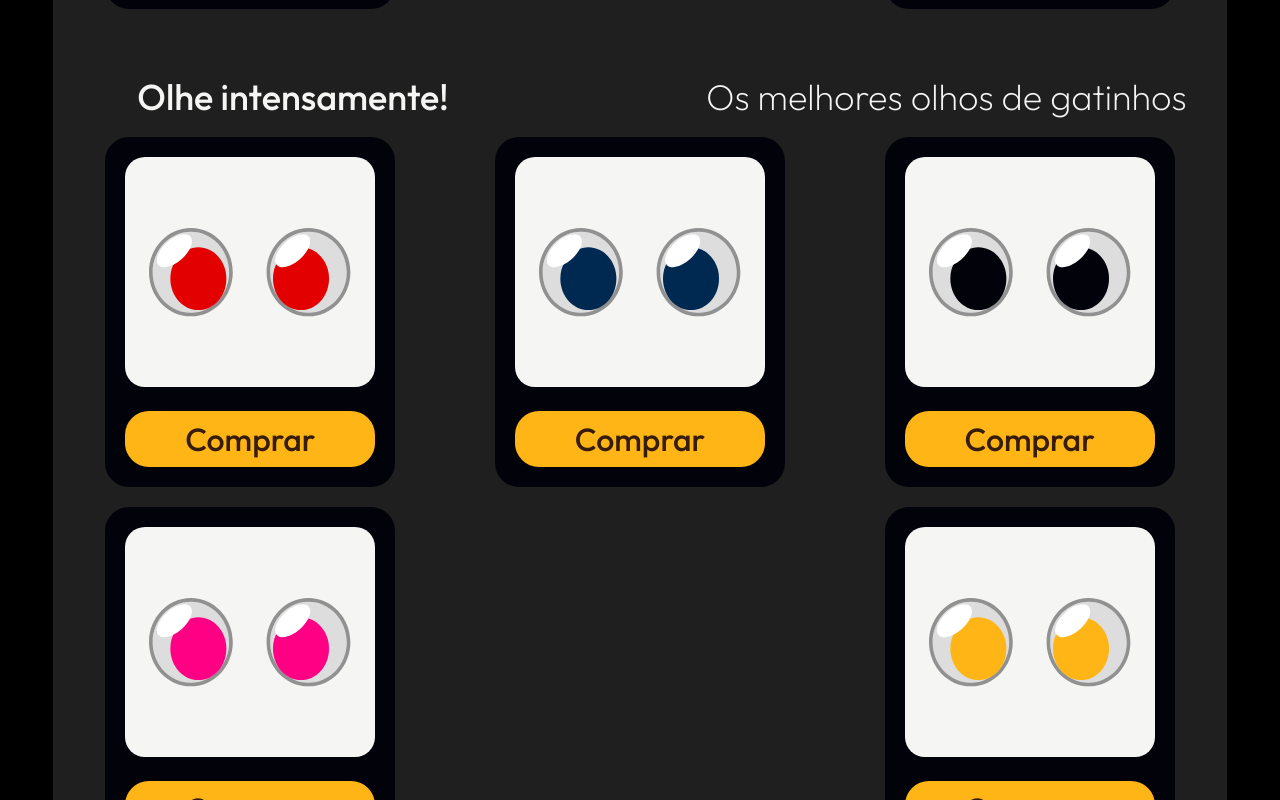
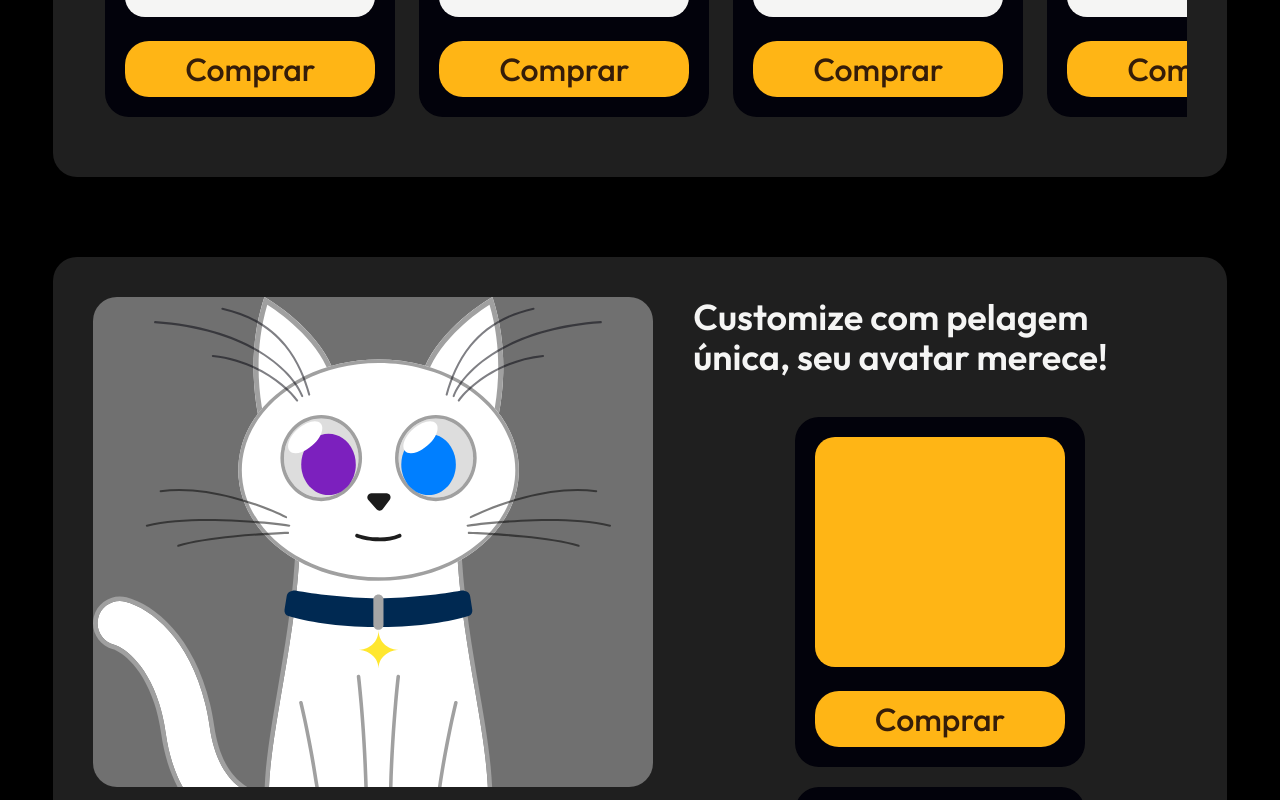
Before and after one commit to yanrafael/vouvi-frontend-client, a React (Vite) app: page /login in a window 1280 px wide. Shown: the part 2600-3400 px from the top of the page. Built offline with nearby package versions, Linux system fonts and the light colour scheme; some icons are missing.

Commit message:
responsive-fix

```diff
--- a/src/components/Cards/StoreCard.jsx
+++ b/src/components/Cards/StoreCard.jsx
@@ -1,6 +1,6 @@
 function StoreCards({children,color}) {
     return (
-        <div className="bg-black rounded-md p-5 flex flex-col items-center w-[290px] mx-3 mb-5">
+        <div className="bg-black rounded-md p-5 flex flex-col items-center w-[290px] mx-3 mb-5 flex-none">
             <div className={`${color} w-full h-[230px] rounded-sm flex items-center justify-center`}>
                 {children}
             </div>
--- a/src/components/Cards/StoreDoubleCard.jsx
+++ b/src/components/Cards/StoreDoubleCard.jsx
@@ -12,7 +12,7 @@ function StoreDoubleCard({ icon1, icon2, title1, title2, text1, text2, color1, i
                 <p className='font-extralight'>{text1}</p>
             </div>
 
-            <div className='flex justify-between flex-wrap'>
+            <div className='flex justify-between overflow-x-scroll'>
                 <StoreCard color={color1}>
                     <img className='rounded-sm' src={img1} alt="" />
                 </StoreCard>
@@ -38,7 +38,7 @@ function StoreDoubleCard({ icon1, icon2, title1, title2, text1, text2, color1, i
                 <p className='font-extralight'>{text2}</p>
             </div>
 
-            <div className='flex justify-between flex-wrap'>
+            <div className='flex justify-between overflow-x-scroll'>
                 <StoreCard color={'bg-white'}>
                     <img className='rounded-sm' src={img6} alt="" />
                 </StoreCard>
--- a/src/components/Cards/StoreSingleCard.jsx
+++ b/src/components/Cards/StoreSingleCard.jsx
@@ -2,13 +2,13 @@ import StoreCard from "./StoreCard"
 
 function StoreSingleCard({children,title,color1,color2,color3,img1,img2,img3}) {
     return (
-        <section className='flex bg-[#1F1F1F] p-10 rounded-md mt-20 mb-20 flex-wrap items-center justify-center gap-10'>
-            <div className="bg-[#C4C4C47D] w-[560px] h-[490px] rounded-md flex">
+        <section className='flex bg-[#1F1F1F] p-10 rounded-md mt-20 mb-20 gap-10 max-2xl:justify-between h-[600px]'>
+            <div className="bg-[#C4C4C47D] w-[560px] h-[490px] rounded-md flex flex-none">
                 {children}
             </div>
-            <div className="flex flex-col mx-10 justify-center items-center">
-                <h1 className="text-base text-white font-semibold">{title} </h1>
-                <div className="mt-10 flex ">
+            <div className="flex flex-col">
+                <h1 className="text-base text-white font-semibold ">{title} </h1>
+                <div className="mt-10 flex flex-wrap justify-center overflow-y-scroll">
                 <StoreCard color={color1}>
                     <img className='rounded-sm' src={img1} alt="" />
                 </StoreCard>
--- a/src/components/pages/Store/Top.jsx
+++ b/src/components/pages/Store/Top.jsx
@@ -5,7 +5,7 @@ import { useState } from 'react';
 import { Icon } from '@iconify/react';
 function Top() {
 
-    const activeButtonColor = 'bg-white text-black'
+    const activeButtonColor = 'bg-white text-[#02020b]'
     const [btColor,noBtColor] = useState(0)
 
     const activeButton = (index) =>{
```
